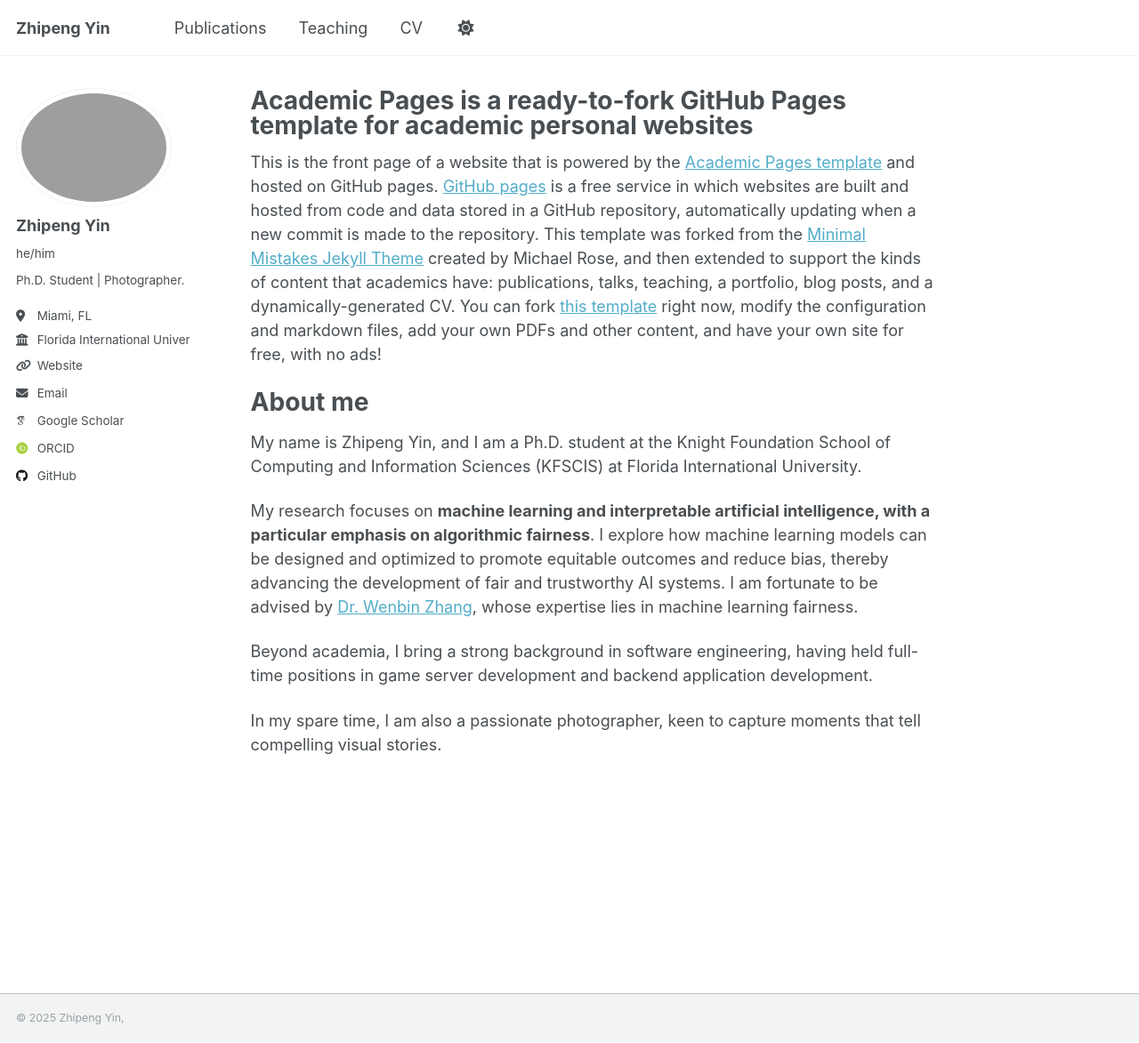
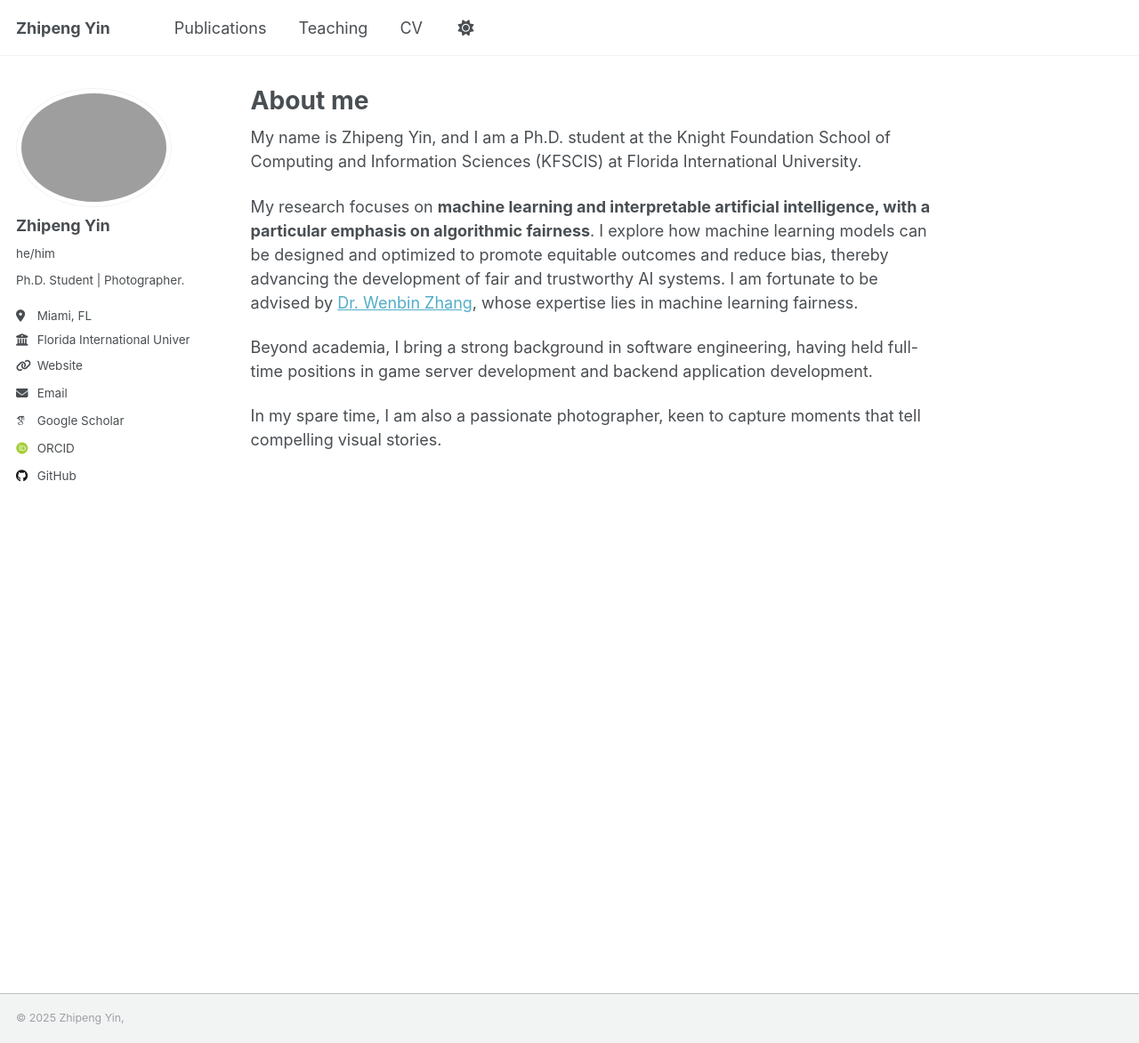
Before and after one commit to stefan0711/stefan0711.github.io, a Jekyll site: the page built from _pages/about.md, in a window 1280 px wide and 1173 px high. Shown: the whole window at 89% size. Built offline with Jekyll 4.4.1, drawn with Linux system fonts in a browser that asks for light colours; some web fonts are replaced; a script that is not in the unit is left out.

Commit message:
new config about

```diff
--- a/_pages/about.md
+++ b/_pages/about.md
@@ -1,16 +1,12 @@
 ---
 permalink: /
-title: "Academic Pages is a ready-to-fork GitHub Pages template for academic personal websites"
+title: "About me"
 author_profile: true
 redirect_from:
   - /about/
   - /about.html
 ---
 
-This is the front page of a website that is powered by the [Academic Pages template](https://github.com/academicpages/academicpages.github.io) and hosted on GitHub pages. [GitHub pages](https://pages.github.com) is a free service in which websites are built and hosted from code and data stored in a GitHub repository, automatically updating when a new commit is made to the repository. This template was forked from the [Minimal Mistakes Jekyll Theme](https://mmistakes.github.io/minimal-mistakes/) created by Michael Rose, and then extended to support the kinds of content that academics have: publications, talks, teaching, a portfolio, blog posts, and a dynamically-generated CV. You can fork [this template](https://github.com/academicpages/academicpages.github.io) right now, modify the configuration and markdown files, add your own PDFs and other content, and have your own site for free, with no ads!
-
-About me
-======
 My name is Zhipeng Yin, and I am a Ph.D. student at the Knight Foundation School of Computing and Information Sciences (KFSCIS) at Florida International University.
 
 My research focuses on **machine learning and interpretable artificial intelligence, with a particular emphasis on algorithmic fairness**. I explore how machine learning models can be designed and optimized to promote equitable outcomes and reduce bias, thereby advancing the development of fair and trustworthy AI systems. I am fortunate to be advised by [Dr. Wenbin Zhang](https://users.cs.fiu.edu/~wbzhang/), whose expertise lies in machine learning fairness.
@@ -18,3 +14,7 @@
 Beyond academia, I bring a strong background in software engineering, having held full-time positions in game server development and backend application development.
 
 In my spare time, I am also a passionate photographer, keen to capture moments that tell compelling visual stories.
+
+
+
+<script type="text/javascript" id="clstr_globe" src="//clustrmaps.com/globe.js?d=6jOsUZ0JJIOZZ-Evk6g6jVCZ7PKtlYAKQFCzTtMNug4"></script>
```
